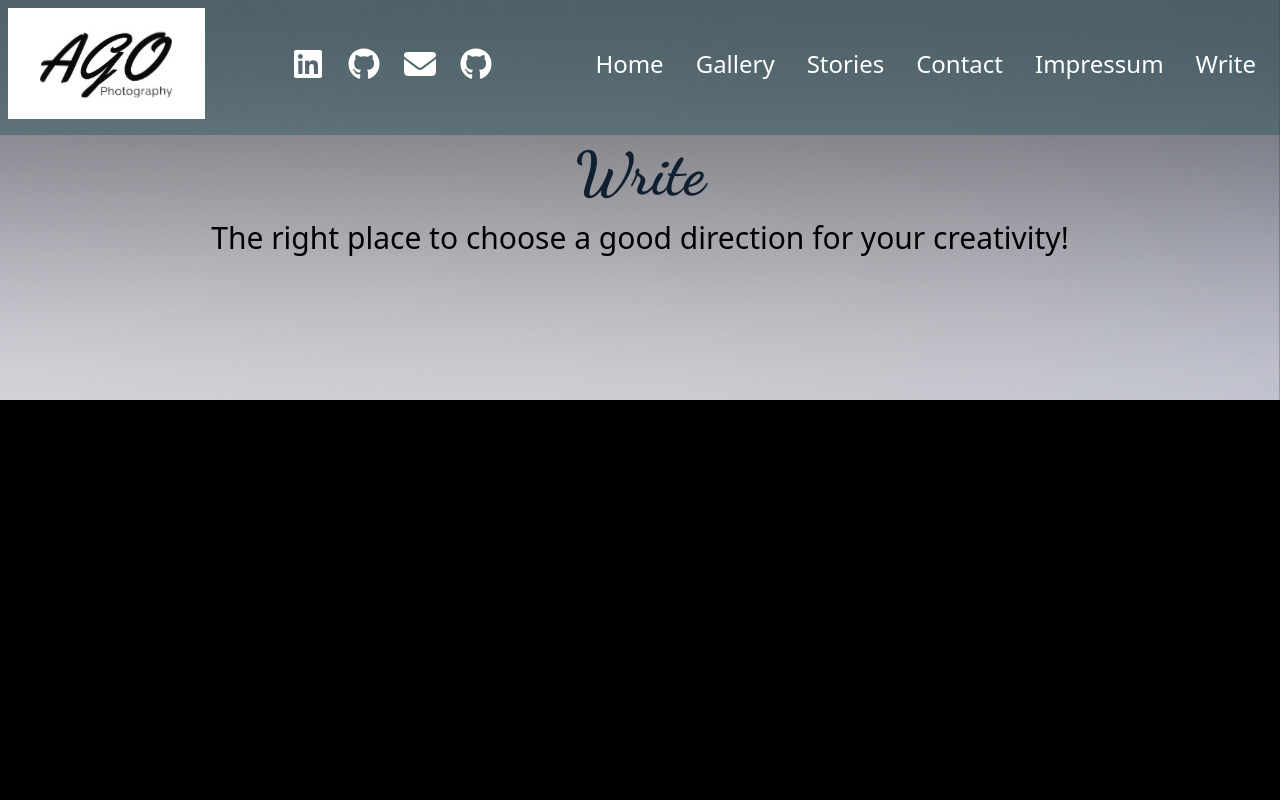
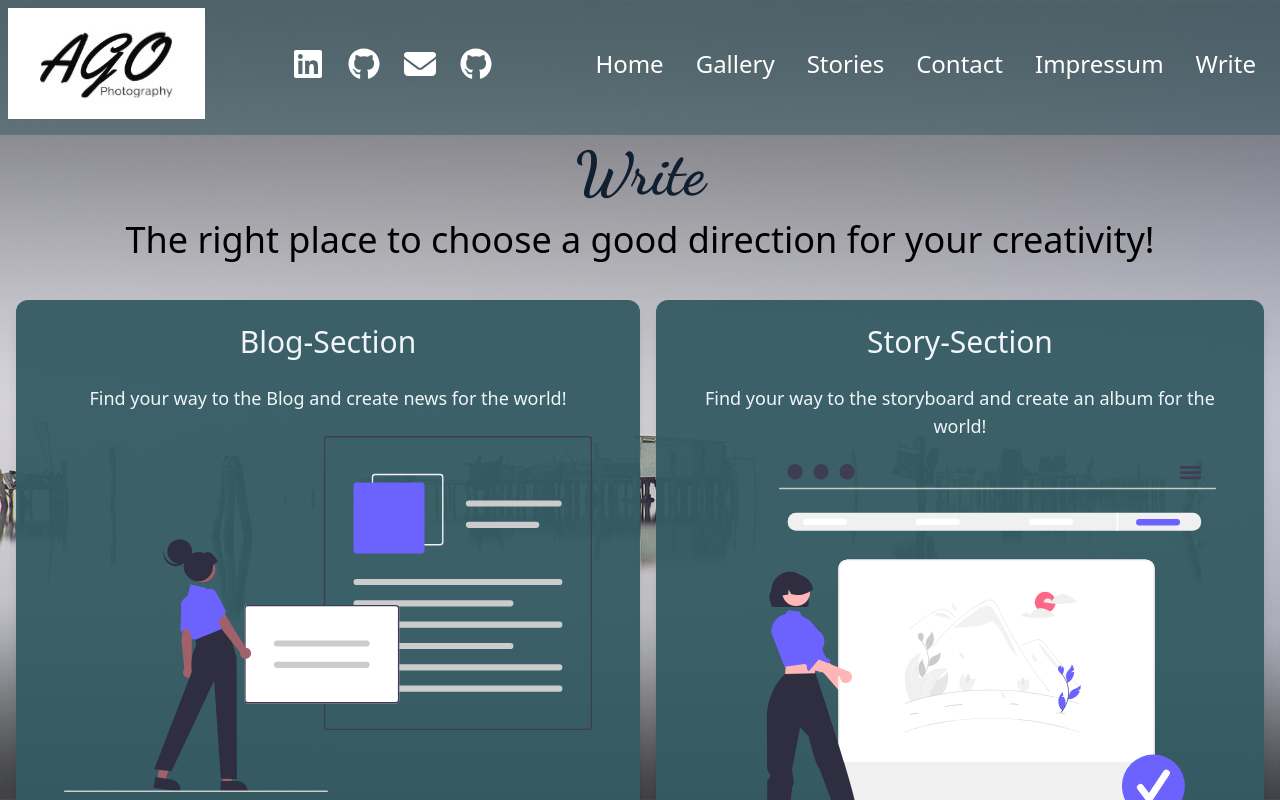
Before and after one commit to DaGo85/mern-photo-artist-app, a React (Create React App) app in the folder client/: page /write in a window 1280 px wide. Shown: the top 800 px of the page. Built offline with nearby package versions, Linux system fonts and the light colour scheme.

Commit message:
added write page

```diff
--- a/client/src/assets/data.js
+++ b/client/src/assets/data.js
@@ -1,3 +1,6 @@
+import writepostimage from "./images/writepostimage.svg";
+import writestoryimage from "./images/writestoryimage.svg";
+
 export const navLinks = [
   { name: "Home", link: "/" },
   { name: "Gallery", link: "/gallery" },
@@ -54,14 +57,14 @@ export const write = [
     url: "/blogpostwriting",
     title: "Blog-Section",
     text: "Find your way to the Blog and create news for the world!",
-    icon: "writepostimage",
+    icon: writepostimage,
   },
   {
     id: 2,
     url: "/storieswriting",
     title: "Story-Section",
     text: "Find your way to the storyboard and create an album for the world!",
-    icon: "writestoryimage",
+    icon: writestoryimage,
   },
 ];
 
--- a/client/src/index.css
+++ b/client/src/index.css
@@ -21,7 +21,15 @@
   }
 
   h3 {
-    @apply text-3xl text-center;
+    @apply text-4xl text-center;
+  }
+
+  h4 {
+    @apply text-slate-100 text-3xl;
+  }
+
+  p {
+    @apply text-slate-100 text-lg;
   }
 }
 
@@ -37,14 +45,14 @@
   }
 
   .bg-setup {
-    @apply bg-fixed bg-center bg-cover py-36;
-    @apply w-full flex flex-col items-center justify-start gap-4;
+    @apply bg-fixed bg-center bg-cover py-36
+    w-full flex flex-col items-center justify-start gap-4;
   }
 
   [type="text"],
   [type="email"],
   textarea {
-    @apply w-full resize-none h-14 rounded-lg border-2 border-gray-200
+    @apply w-full resize-none h-14 rounded-lg border-2 border-d
     focus:border-black focus:ring-black
     shadow-sm placeholder-transparent;
   }
@@ -54,4 +62,9 @@
     peer-placeholder-shown:text-base peer-placeholder-shown:top-3.5 peer-placeholder-shown:bg-transparent
     transition-all peer-focus:-top-3 peer-focus:text-xs peer-focus:bg-white;
   }
+
+  .card-setup {
+    @apply flex flex-col min-w-[320px]
+    items-center px-4 md:px-12 rounded-xl shadow-lg bg-b/95;
+  }
 }
--- a/client/src/pages/Write/components/WriteCards.js
+++ b/client/src/pages/Write/components/WriteCards.js
@@ -1,9 +1,25 @@
 import React from "react";
+import { Link } from "react-router-dom";
 import { write } from "../../../assets/data";
 
 function WriteCards() {
-  const newCard = ({ id, url, title, text, icon }) => {};
-  return <>{write.map((w) => newCard(w))}</>;
+  return (
+    <div className="flex flex-col md:flex-row gap-4 md:px-4 mt-6">
+      {write.map((card) => {
+        return (
+          <Link
+            to={card.url}
+            key={card.id}
+            className="card-setup text-center gap-6 py-6"
+          >
+            <h4 className="">{card.title}</h4>
+            <p className="">{card.text}</p>
+            <img className="" src={card.icon} alt={card.title} />
+          </Link>
+        );
+      })}{" "}
+    </div>
+  );
 }
 
 export default WriteCards;
--- a/client/src/pages/contact/index.js
+++ b/client/src/pages/contact/index.js
@@ -46,7 +46,7 @@ function Contact() {
           <SubText subtext={subtexts.contact} />
           <form
             onSubmit={handleSubmit}
-            className="flex flex-col min-w-[320px] md:w-[600px] gap-4 justify-center items-center p-4 md:p-12 rounded-xl shadow-lg bg-b/95 "
+            className="card-setup md:w-[600px] py-6 gap-4"
           >
             <div className="w-full relative">
               <input
```
Also changed, not shown: client/src/assets/images/writepostimage.svg (added), client/src/assets/images/writestoryimage.svg (added).
